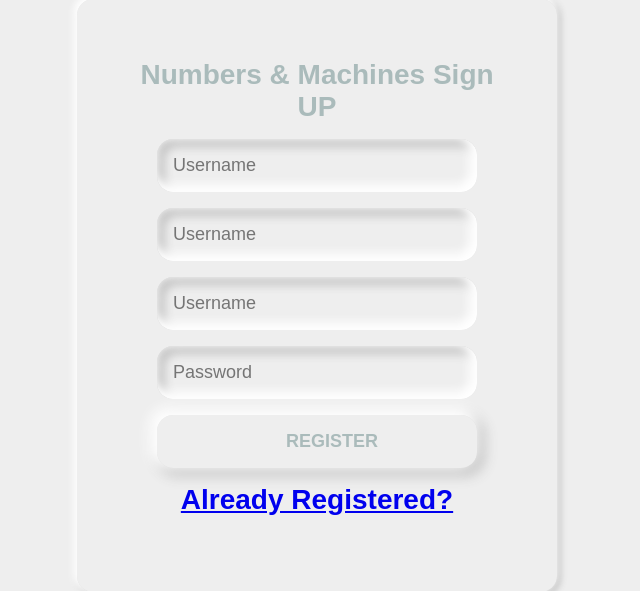
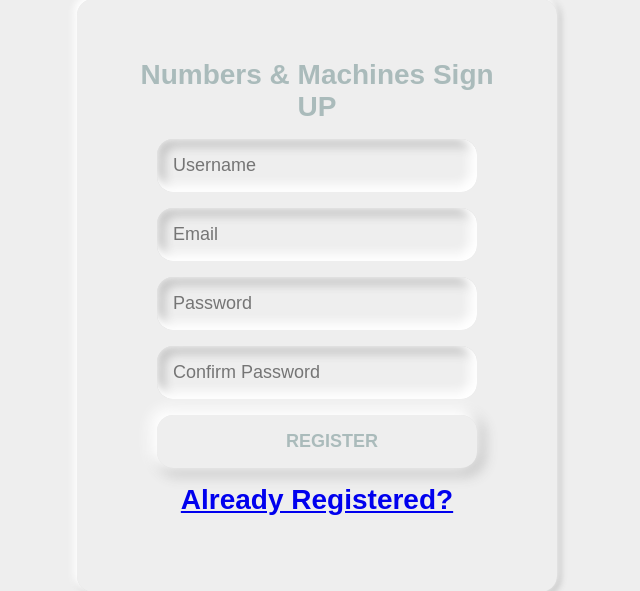
Before and after one commit to Hrithik0707/Number-machines, a Django app: page / in a window 1280 px wide. Shown: the part 105-696 px from the top of the page, without its empty margins (323-963 px from the left). Run offline with Django 3.2, Linux system fonts and the light colour scheme.

Commit message:
completed the task

```diff
--- a/Cars/static/Cars/js/main.js
+++ b/Cars/static/Cars/js/main.js
@@ -89,7 +89,7 @@ $(document).ready(function() {
             success: function(data){
                 console.log("success");
                 if(data.status =="Save"){
-                    $('#graph').html(a+data.plt_div);
+                    $('#graph').html(data.plt_div);
                 }
             }
 
--- a/Cars/templates/Cars/signup.html
+++ b/Cars/templates/Cars/signup.html
@@ -18,9 +18,9 @@
  <h3>Numbers & Machines Sign UP</h3>
  {% csrf_token %}
  <input type="text" class="input" placeholder="Username" name="user_name" />
- <input type="email" class="input" placeholder="Username" name="email" />
- <input type="password" class="input" placeholder="Username" name="password1" />
- <input type="password" class="input" placeholder="Password" name="password2"/>
+ <input type="email" class="input" placeholder="Email" name="email" />
+ <input type="password" class="input" placeholder="Password" name="password1" />
+ <input type="password" class="input" placeholder="Confirm Password" name="password2"/>
  <button class="input btn" type="submit"><i class="icon ion-md-lock"></i>REGISTER</button>
  {%for message in messages %}
                     <h5>{{message}}</h5>
```
Also changed, not shown: db.sqlite3.
